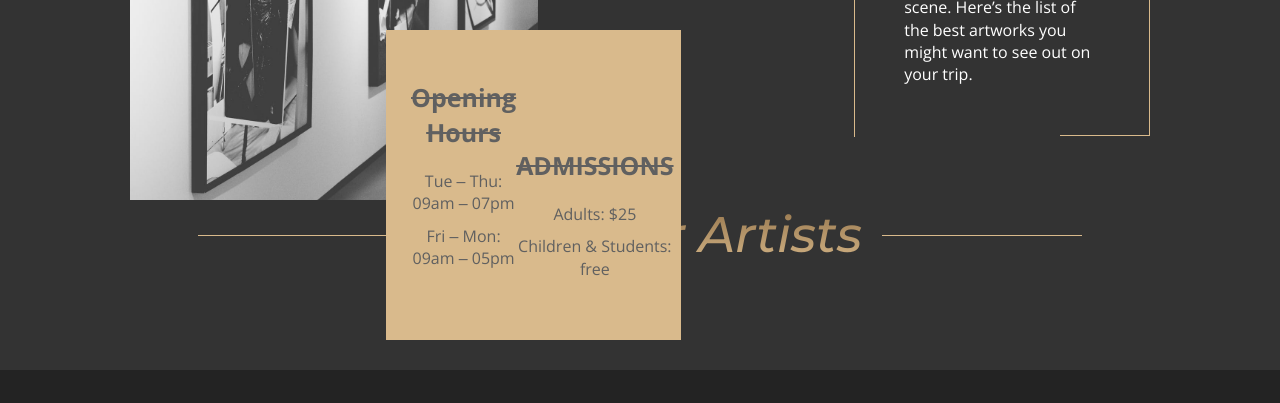
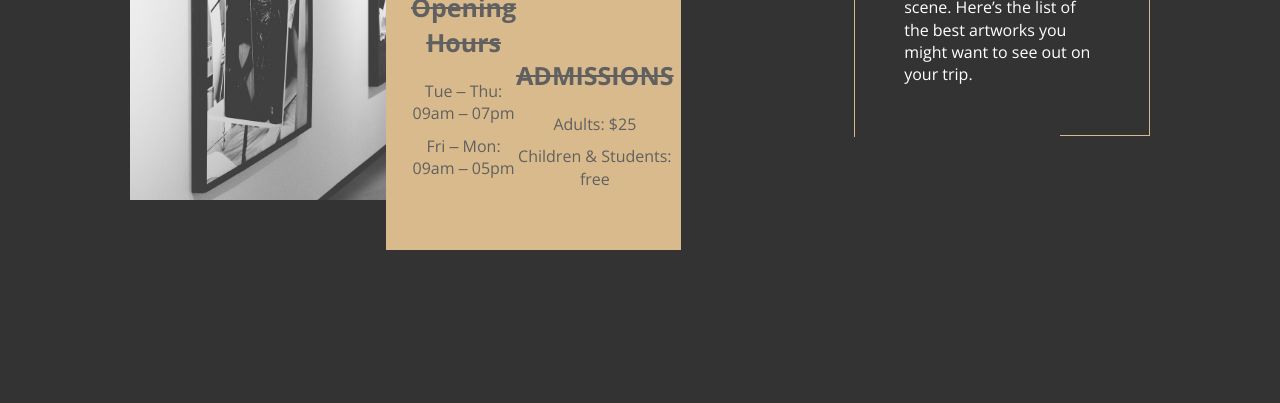
Before and after one commit to elidamaruqyan/elidamaruqyan.github.io, a website: page app/about.html in a window 1280 px wide. Shown: the part 1260-1663 px from the top of the page. Drawn offline with nearby package versions, Linux system fonts and the light colour scheme.

Commit message:
add comments after sections

```diff
--- a/app/css/pages/about.css
+++ b/app/css/pages/about.css
@@ -1,7 +1,13 @@
+/*!********* About Banner Are Start ***************!*/
+
 .about-banner {
     background: linear-gradient(rgba(142, 139, 139, 0.2), rgba(0, 0, 0, 0.7)), url("../../assets/images/gallery.jpg") no-repeat center;
     background-size: cover;
 }
+
+/*!********* About Banner Are End ***************!*/
+
+/*!********* About Gallery  Area Start  ***************!*/
 
 .general-info {
     position: relative;
@@ -56,7 +62,7 @@
     height: 210px;
     position: absolute;
     right: 46%;
-    bottom: -28%;
+    bottom: -10%;
     display: flex;
     justify-content: space-evenly;
     color: var(--clr-ntrl-max);
@@ -84,3 +90,13 @@
 .general-info__list__item--admissions {
     align-self: flex-end;
 }
+
+/*!********* About Gallery  Area End  ***************!*/
+
+/*!********* About Artist  Area Start  ***************!*/
+
+.about-artist {
+    margin-top: 230px;
+}
+
+/*!********* About Artist  Area End  ***************!*/
```
Also changed, not shown: app/css/pages/contact.css (+11 -0 lines).
